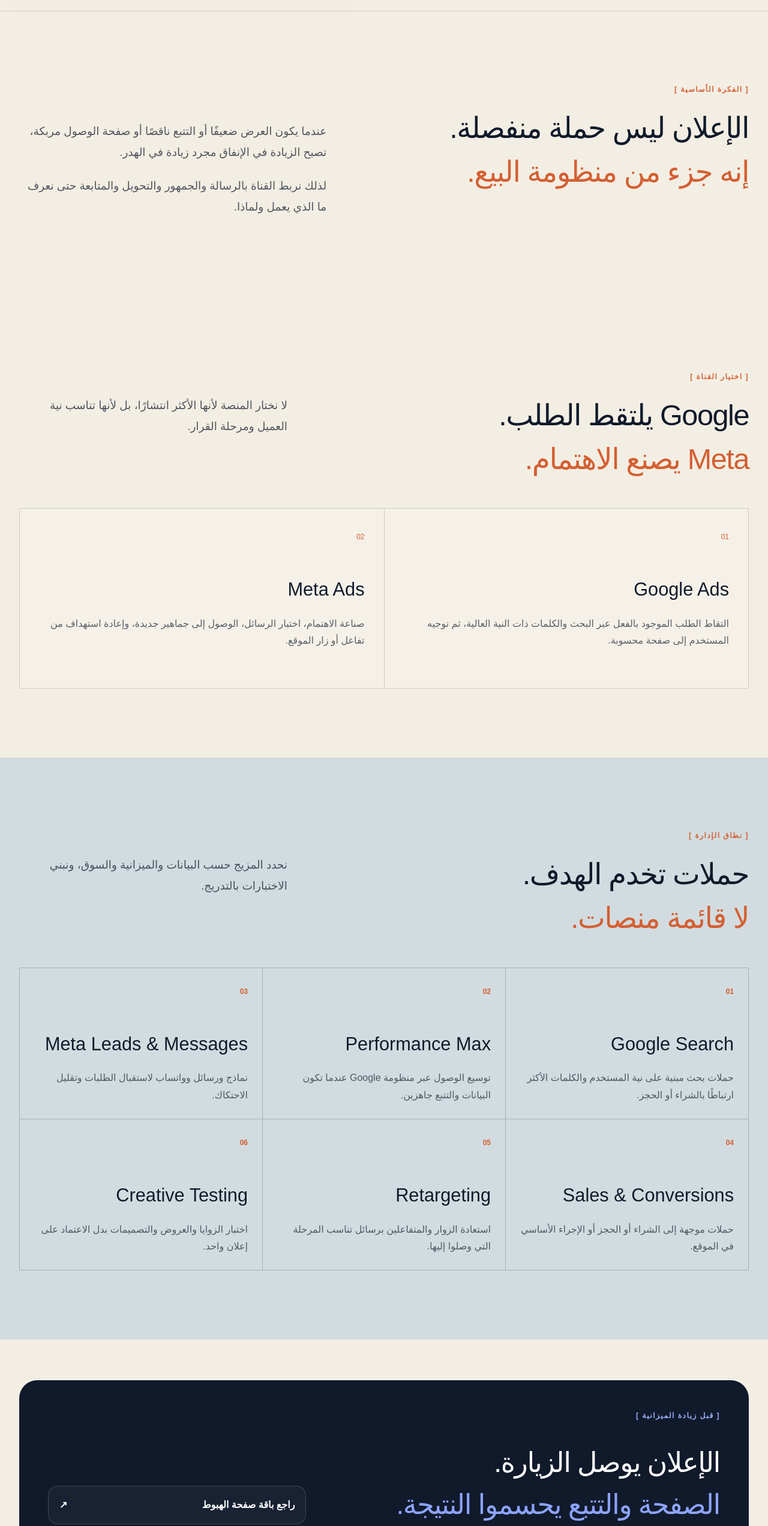
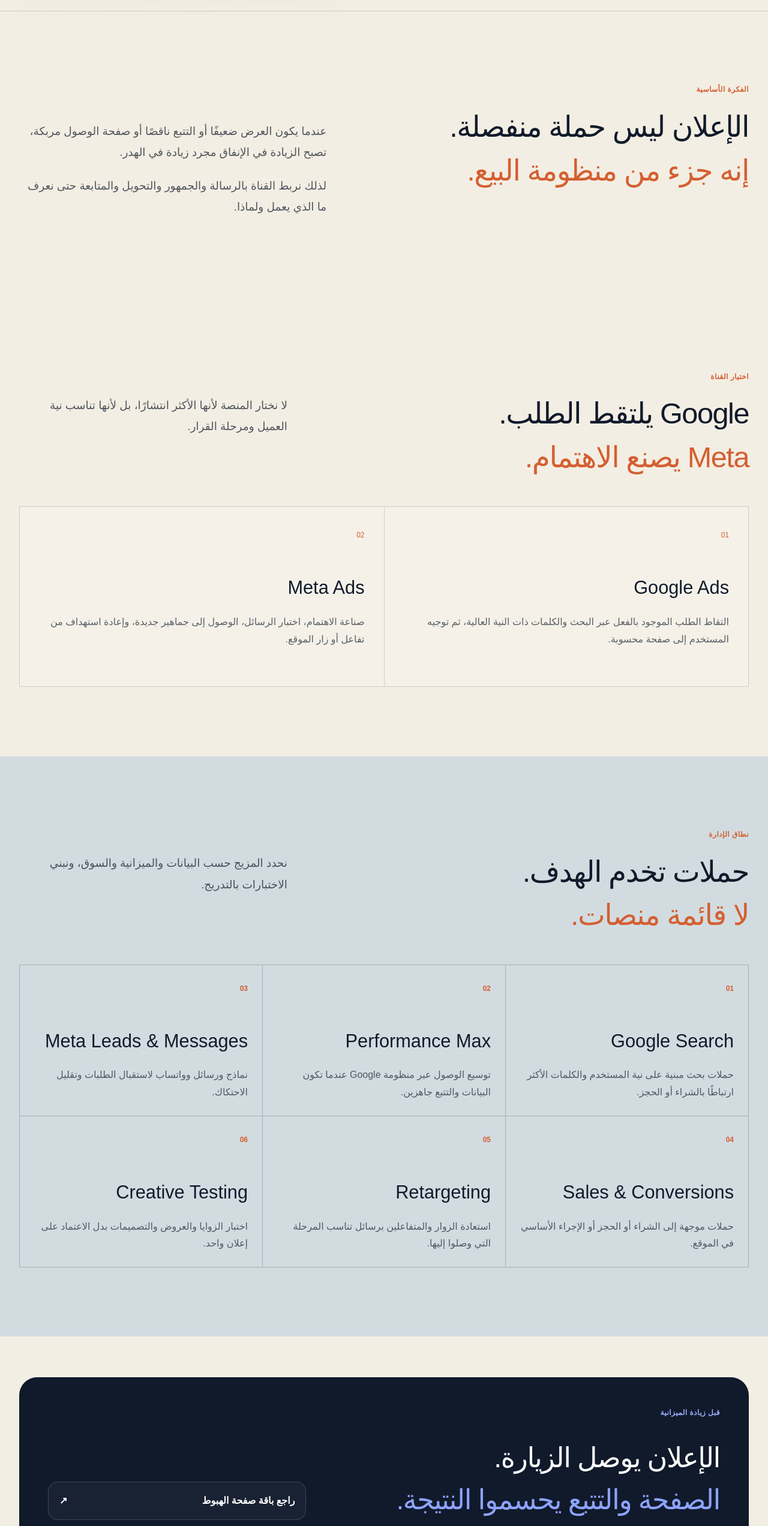
Before and after one commit to mohammedrashad2011-ui/Dewank-2026-website, a Next.js app: page /paid-ads in a window 1280 px wide. Shown: the part 940-3484 px from the top of the page at 60% size. Built offline with nearby package versions, Linux system fonts and the light colour scheme; no server answers; a web font is replaced by a local one.

Commit message:
Remove brackets from paid ads section labels

```diff
--- a/app/paid-ads/paid-ads-refinement.css
+++ b/app/paid-ads/paid-ads-refinement.css
@@ -7,9 +7,22 @@
 .pa-section-head h2 em,.pa-truth h2 em,.pa-measure h2 em,.pa-fit h2 em,.pa-final h2 em,.pa-cluster-head h2 em{display:block;margin-top:.12em}
 .pa-actions{align-items:center;gap:14px}.pa-actions>a:not(.button){font-weight:800;text-decoration:none;border-bottom:1px solid var(--line);padding-bottom:3px}
 .pa-dashboard .pa-metrics b{font-size:13px;line-height:1.5}
+.pa-label{font-size:0!important}
+.pa-label::after{font-size:12px;line-height:1.4;font-weight:900;letter-spacing:.04em}
+.pa-truth .pa-label::after{content:"الفكرة الأساسية"}
+.pa-channels .pa-label::after{content:"اختيار القناة"}
+.pa-scope .pa-label::after{content:"نطاق الإدارة"}
+.pa-conversion-bridge .pa-label::after{content:"قبل زيادة الميزانية"}
+.pa-journey .pa-label::after{content:"من الإنفاق إلى النتيجة"}
+.pa-measure .pa-label::after{content:"القياس الحقيقي"}
+.pa-deliverables .pa-label::after{content:"ما الذي تستلمه"}
+.pa-fit .pa-label::after{content:"لمن تناسب الخدمة"}
+.pa-cluster .pa-label::after{content:"قبل تشغيل الميزانية"}
+.pa-faq .pa-label::after{content:"أسئلة شائعة"}
+.pa-final .pa-label::after{content:"الخطوة التالية"}
 .pa-conversion-bridge{margin:68px auto;padding:44px 48px;border-radius:30px;background:var(--ink);color:#fff;display:grid;grid-template-columns:minmax(0,1.2fr) minmax(280px,.8fr);gap:44px;align-items:end;direction:rtl;text-align:right}
 .pa-conversion-bridge .pa-label{color:#9eb0ff}.pa-conversion-bridge h2{font-size:clamp(30px,3.6vw,48px);line-height:1.4;letter-spacing:-.03em;margin:14px 0 0}.pa-conversion-bridge h2 em{display:block;margin-top:.12em;font-style:normal;color:#8ea3ff}.pa-conversion-bridge p{max-width:760px;margin:16px 0 0;color:#d0d1d4;line-height:1.9}.pa-conversion-links{display:grid;gap:12px}.pa-conversion-links a{display:flex;align-items:center;justify-content:space-between;gap:16px;padding:17px 18px;border:1px solid rgba(255,255,255,.16);border-radius:16px;color:#fff;text-decoration:none;font-weight:900;background:rgba(255,255,255,.04);transition:.2s ease}.pa-conversion-links a:hover{background:#fff;color:var(--ink);border-color:#fff}
 .pa-final .button.primary:hover{color:var(--ink)!important}
 @media(max-width:900px){.pa-conversion-bridge{grid-template-columns:1fr}.pa-hero-copy h1{font-size:clamp(38px,7vw,56px)!important}.pa-section-head h2,.pa-truth h2,.pa-measure h2,.pa-fit h2,.pa-final h2,.pa-cluster-head h2{font-size:clamp(30px,6vw,44px)!important}}
-@media(max-width:640px){.pa-hero-copy h1{font-size:34px!important;line-height:1.34!important}.pa-hero-copy h1 em{margin-top:.24em}.pa-hero-copy>p{font-size:17px}.pa-section-head h2,.pa-truth h2,.pa-measure h2,.pa-fit h2,.pa-final h2,.pa-cluster-head h2{font-size:30px!important;line-height:1.44!important}.pa-conversion-bridge{margin:48px auto;padding:30px 24px}.pa-conversion-bridge h2{font-size:29px;line-height:1.45}.pa-actions .button{width:100%;justify-content:center}}
+@media(max-width:640px){.pa-hero-copy h1{font-size:34px!important;line-height:1.34!important}.pa-hero-copy h1 em{margin-top:.24em}.pa-hero-copy>p{font-size:17px}.pa-section-head h2,.pa-truth h2,.pa-measure h2,.pa-fit h2,.pa-final h2,.pa-cluster-head h2{font-size:30px!important;line-height:1.44!important}.pa-conversion-bridge{margin:48px auto;padding:30px 24px}.pa-conversion-bridge h2{font-size:29px;line-height:1.45}.pa-actions .button{width:100%;justify-content:center}.pa-label::after{font-size:11px}}
 @media(prefers-reduced-motion:reduce){.pa-conversion-links a{transition:none}}
```
